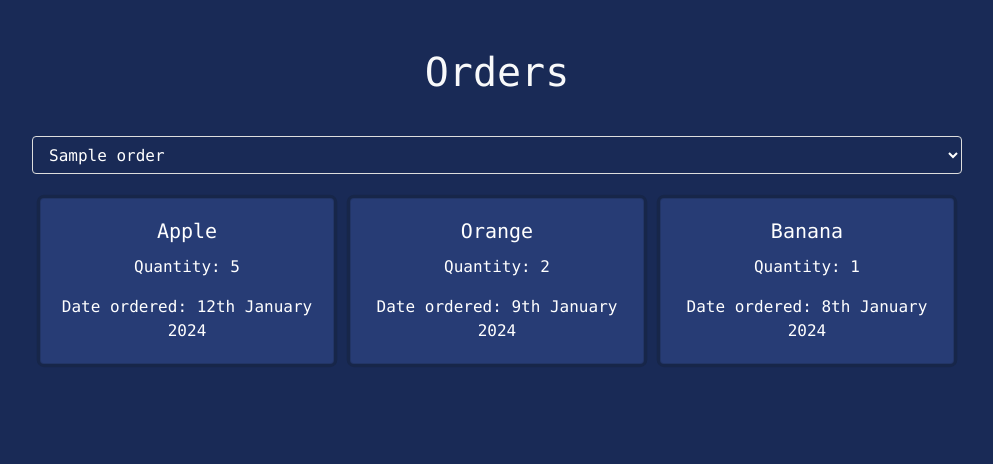
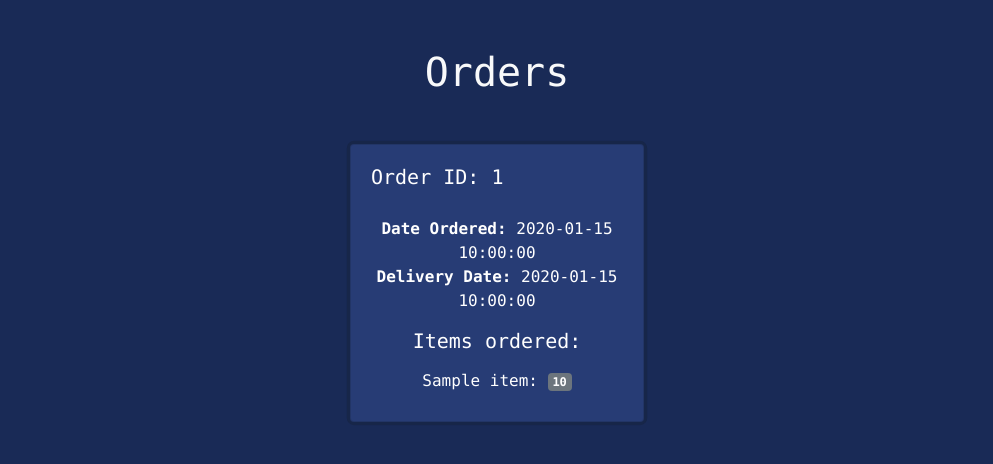
Before and after one commit to JWaters02/FFSmartApp, a Flask app: template src/ecs/templates/orders.html in a window 1280 px wide. Shown: the part 54-518 px from the top of the page, without its empty margins (143-1136 px from the left). Run offline with Flask 3, Linux system fonts and the light colour scheme; the template is opened without the code that fills it: most values are stand-ins (such as "Sample title", 1, 10 or a date in 2020); some libraries are stand-ins or nearby versions.

Commit message:
orders page integration
cleaned up order routes

```diff
--- a/src/ecs/routes/orders_routes.py
+++ b/src/ecs/routes/orders_routes.py
@@ -1,19 +1,10 @@
 from flask import (
     Blueprint,
-    redirect,
-    url_for,
-    json,
-    jsonify,
-    flash,
-    request,
     render_template)
-from datetime import datetime
-import time
 
 from lib.utils import (
     get_user_role,
-    get_restaurant_id,
-    get_order_data
+    get_order_data,
 )
 from lib.globals import (
     order_mgr_lambda,
@@ -27,38 +18,9 @@ orders_route = Blueprint('orders', __name__)
 
 @orders_route.route('/orders')
 def orders():
-    # example orders
-    orders = [
-        {'id': 1, 'name': 'Order 1'},
-        {'id': 2, 'name': 'Order 2'},
-    ]
+    orders = get_order_data(lambda_client, order_mgr_lambda, session)
+    logger.info(orders)
 
-    user_role = get_user_role(cognito_client, session['access_token'], lambda_client, session['username'])
-
-    return render_template('orders.html', user_role=user_role, orders=orders)
-
-
-@orders_route.route('/api/order-items/<int:order_id>')
-def order_items(order_id):
-    # example data
-    order_items_data = {
-        1: [
-            {'name': 'Apple', 'quantity': 5, 'date_ordered': '12th January 2024'},
-            {'name': 'Orange', 'quantity': 2, 'date_ordered': '9th January 2024'},
-            {'name': 'Banana', 'quantity': 1, 'date_ordered': '8th January 2024'},
-        ],
-        2: [
-            {'name': 'Cherry', 'quantity': 20, 'date_ordered': '12th January 2024'},
-            {'name': 'Pinapple', 'quantity': 5, 'date_ordered': '9th January 2024'},
-            {'name': 'Peach', 'quantity': 7, 'date_ordered': '8th January 2024'},
-        ],
-    }
-    items = order_items_data.get(order_id, [])
-    return jsonify(items=items)
-
-
-@orders_route.route('/api/complete-order', methods=['POST'])
-def complete_order():
-    data = request.get_json()
-    items = data['items']
-    return jsonify({'status': 'success', 'message': 'Order completed successfully!'})
+    return render_template('orders.html',
+            user_role=get_user_role(cognito_client, session['access_token'], lambda_client, session['username']),
+            orders=orders)
--- a/src/ecs/routes/report_routes.py
+++ b/src/ecs/routes/report_routes.py
@@ -6,7 +6,6 @@ from flask import (
     redirect,
     url_for,
     json,
-    jsonify,
     flash,
     request,
     render_template)
@@ -19,7 +18,6 @@ from lib.globals import (
     health_report_mgr_lambda,
     lambda_client,
     cognito_client,
-    logger,
     flask_session as session
 )
 
--- a/src/ecs/templates/orders.html
+++ b/src/ecs/templates/orders.html
@@ -8,50 +8,31 @@
     <div class="row">
         <div class="col-12">
             <h1 class="text-center text-light">Orders</h1>
-            <div class="order-selection mb-3">
-                <select class="form-control" id="orderSelect" onchange="updateOrderItems()">
-                    {% for order in orders %}
-                    <option value="{{ order.id }}">{{ order.name }}</option>
-                    {% endfor %}
-                </select>
-            </div>
-            <div id="orderItems" class="d-flex flex-wrap justify-content-center">
-                <!-- Order items end up here -->
+            <div class="d-flex flex-wrap justify-content-center">
+                {% for order in orders %}
+                    <div class="card table-card m-2">
+                        <div class="card-body d-flex flex-column">
+                            <div class="d-flex align-items-center mb-3">
+                                <h5 class="card-title">Order ID: {{ order.id }}</h5>
+                            </div>
+                            <div class="mb-3">
+                                <strong>Date Ordered:</strong> {{ order.date_ordered }}<br>
+                                <strong>Delivery Date:</strong> {{ order.delivery_date }}
+                            </div>
+
+                            <div class="mb-2">
+                                <h5>Items ordered:</h5>
+                            </div>
+                            {% for item in order['items'] %}
+                                <div class="mb-2">
+                                    <span>{{ item.item_name }}:</span>
+                                    <span class="badge bg-secondary">{{ item.quantity }}</span>
+                                </div>
+                            {% endfor %}
+                        </div>
+                    </div>
+                {% endfor %}
             </div>
         </div>
     </div>
-
-    <script>
-        function updateOrderItems() {
-            var selectedOrderId = document.getElementById('orderSelect').value;
-            fetch(`/api/order-items/${selectedOrderId}`)
-                .then(response => response.json())
-                .then(data => {
-                    console.log(data);
-                    populateOrders(data.items);
-                })
-                .catch(error => console.error('Error:', error));
-        }
-
-        function populateOrders(orders) {
-            var itemsContainer = document.getElementById('orderItems');
-            itemsContainer.innerHTML = '';
-            orders.forEach(item => {
-                var cardHtml = `
-                    <div class="card table-card m-2">
-                        <div class="card-body">
-                            <div class="item-info">
-                                <h5 class="card-title">${item.name}</h5>
-                                <p class="card-text">Quantity: ${item.quantity}</p>
-                                <p class="card-text">Date ordered: ${item.date_ordered}</p>
-                            </div>
-                        </div>
-                    </div>
-                `;
-                itemsContainer.insertAdjacentHTML('beforeend', cardHtml);
-            });
-        }
-
-        document.addEventListener('DOMContentLoaded', updateOrderItems);
-    </script>
 {% endblock %}
--- a/src/orders_mgr/src/index.py
+++ b/src/orders_mgr/src/index.py
@@ -4,7 +4,7 @@ import boto3
 from boto3.dynamodb.conditions import Key
 from .custom_exceptions import BadRequestException
 from .get import get_all_orders, get_order
-from .post import create_order, order_check
+from .post import order_check
 from .delete import delete_order
 
 
```
Also changed, not shown: src/ecs/lib/utils.py (+65 -7 lines).
